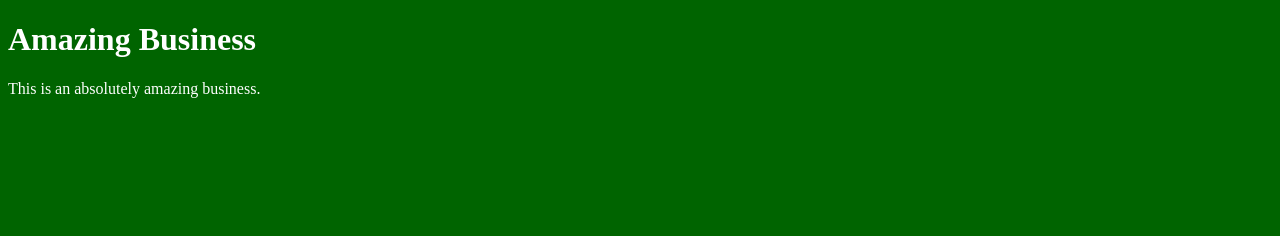
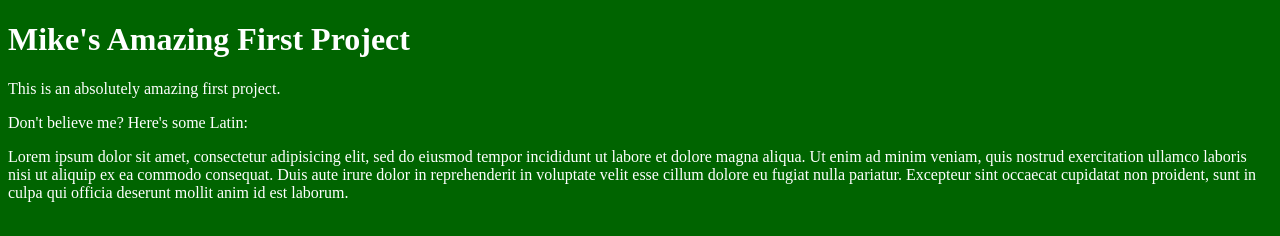
Before and after one commit to mikebunting1/mikebunting1.github.io, a plain HTML site: page unit_1/index.html in a window 1280 px wide. Drawn offline with Linux system fonts and the light colour scheme.

Commit message:
made text change

```diff
--- a/unit_1/index.html
+++ b/unit_1/index.html
@@ -5,7 +5,19 @@
 	<link rel="stylesheet" type="text/css" href="css/style.css">
 </head>
 <body>
-	<h1>Amazing Business</h1>
-	<p>This is an absolutely amazing business.</p>
+
+	<h1>Mike's Amazing First Project</h1>
+
+	<p>This is an absolutely amazing first project.</p>
+
+	<p>Don't believe me? Here's some Latin:</p>
+
+	<p>Lorem ipsum dolor sit amet, consectetur adipisicing elit, sed do eiusmod
+	tempor incididunt ut labore et dolore magna aliqua. Ut enim ad minim veniam,
+	quis nostrud exercitation ullamco laboris nisi ut aliquip ex ea commodo
+	consequat. Duis aute irure dolor in reprehenderit in voluptate velit esse
+	cillum dolore eu fugiat nulla pariatur. Excepteur sint occaecat cupidatat non
+	proident, sunt in culpa qui officia deserunt mollit anim id est laborum.</p>
+
 </body>
 </html>
```
